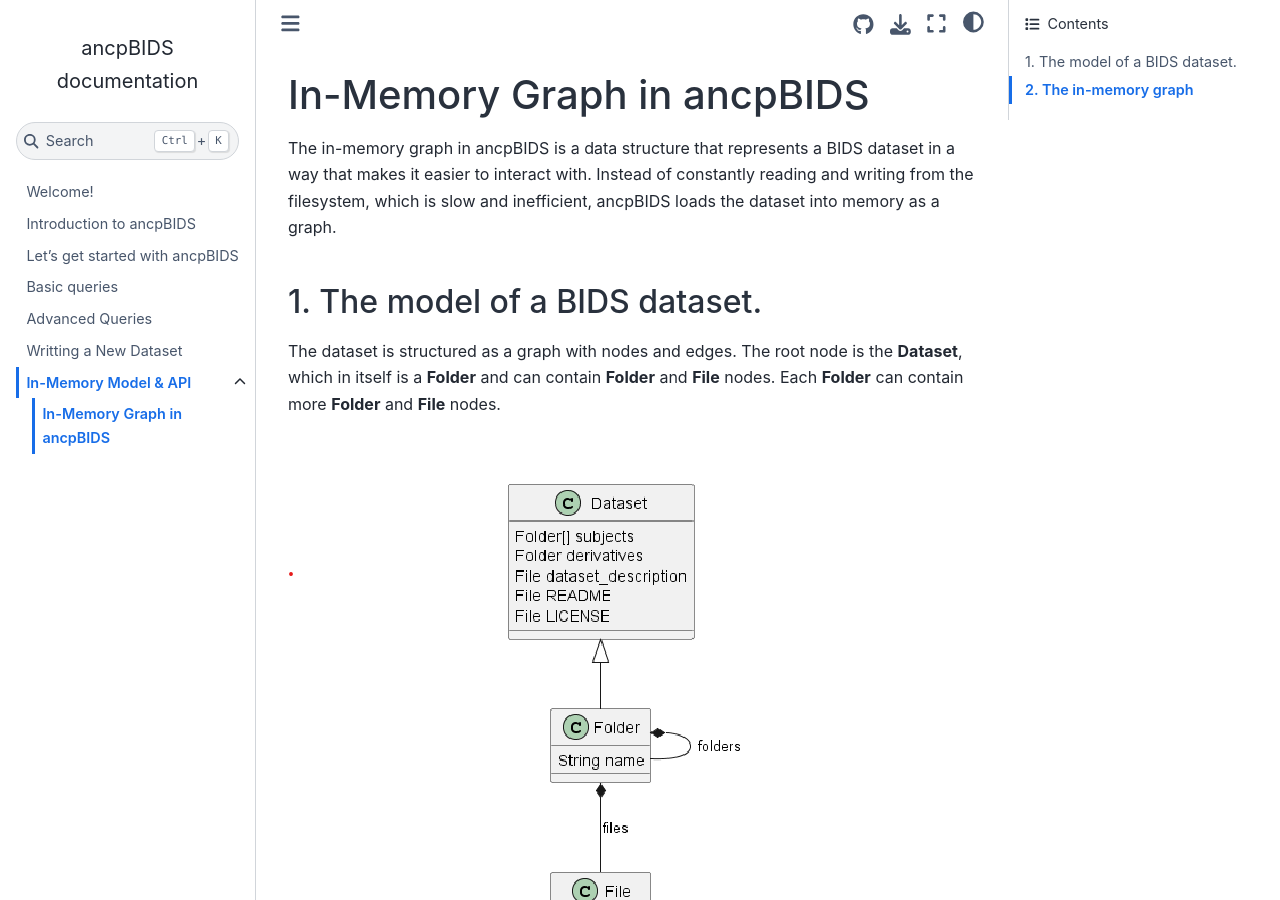
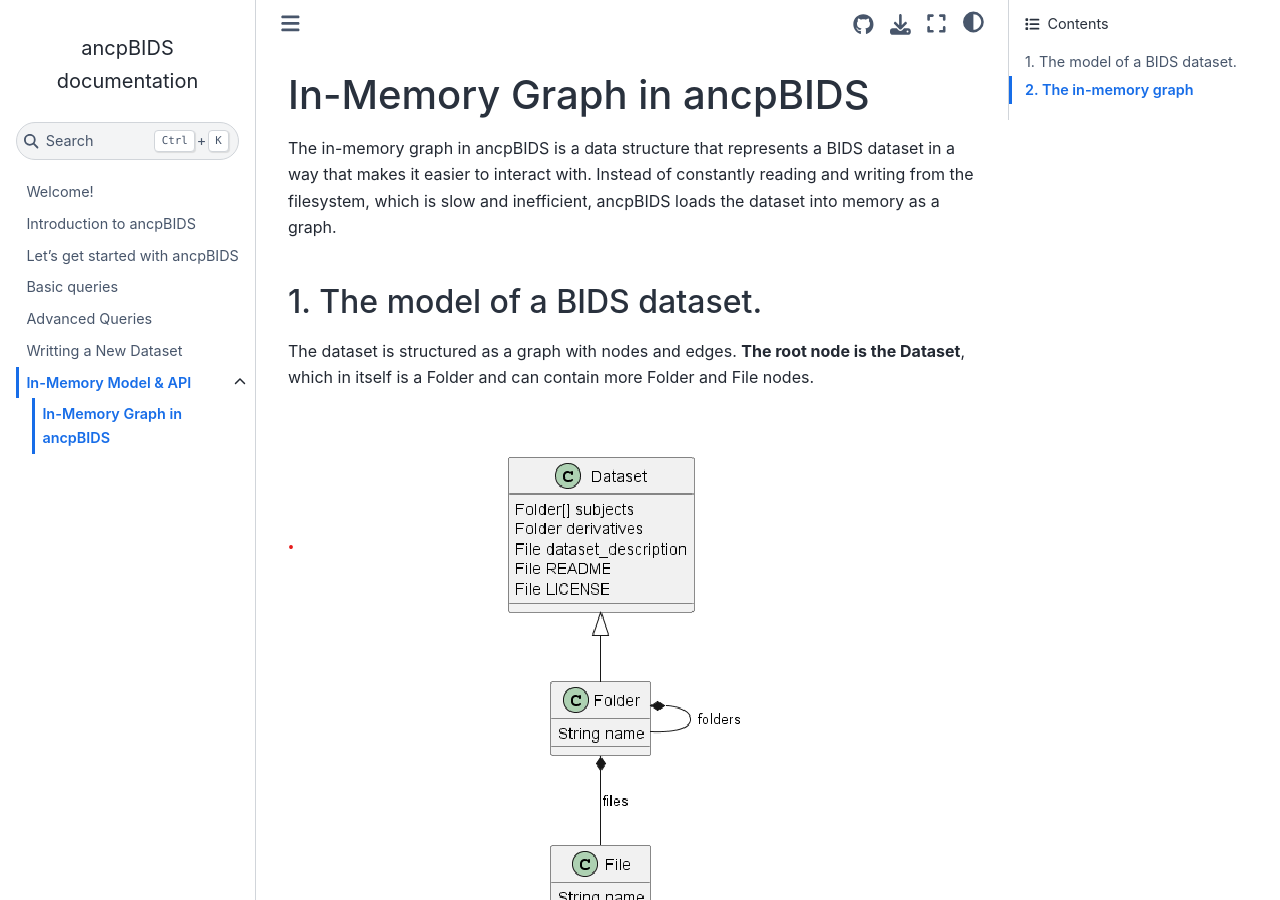
Before and after one commit to alexisbaxman/ancpbids_documentation, a Jupyter Book: the page built from extra/inmemory.md, in a window 1280 px wide and 900 px high. Built offline with Jupyter Book 1.0.4 settings and Sphinx 7.4.7 and the Sphinx Book theme 1.1.4, drawn with Linux system fonts in a browser that asks for light colours.

Commit message:
Update inmemory.md

```diff
--- a/extra/inmemory.md
+++ b/extra/inmemory.md
@@ -3,7 +3,7 @@
 The in-memory graph in ancpBIDS is a data structure that represents a BIDS dataset in a way that makes it easier to interact with. Instead of constantly reading and writing from the filesystem, which is slow and inefficient, ancpBIDS loads the dataset into memory as a graph.
 
 ## 1. The model of a BIDS dataset.
-The dataset is structured as a graph with nodes and edges. The root node is the **Dataset**, which in itself is a **Folder** and can contain **Folder** and **File** nodes. Each **Folder** can contain more **Folder** and **File** nodes.
+The dataset is structured as a graph with nodes and edges. **The root node is the Dataset**, which in itself is a Folder and can contain more Folder and File nodes.
 
 ![BIDS schema](../static/inmemory/1.PNG)
 
```
